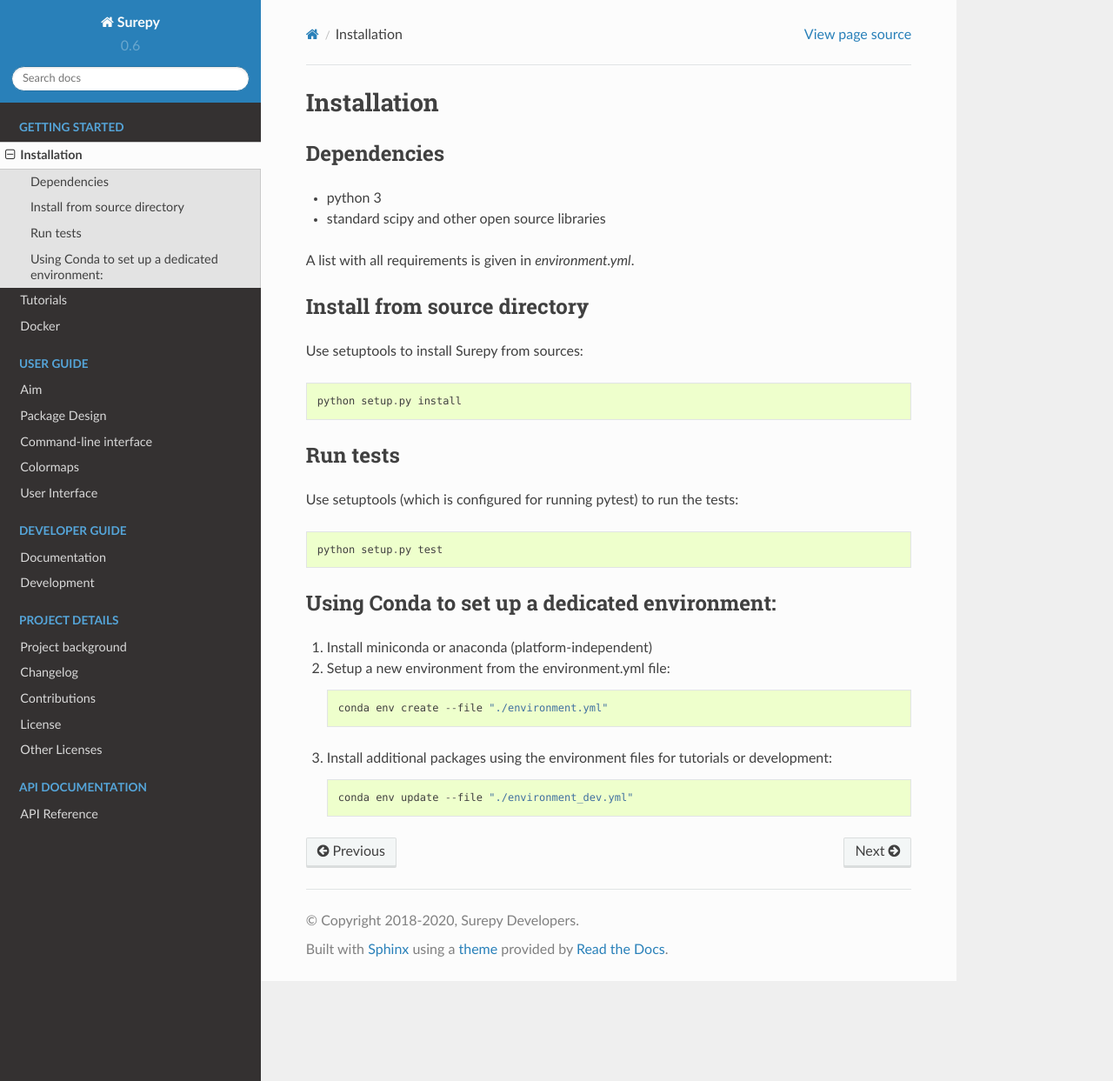
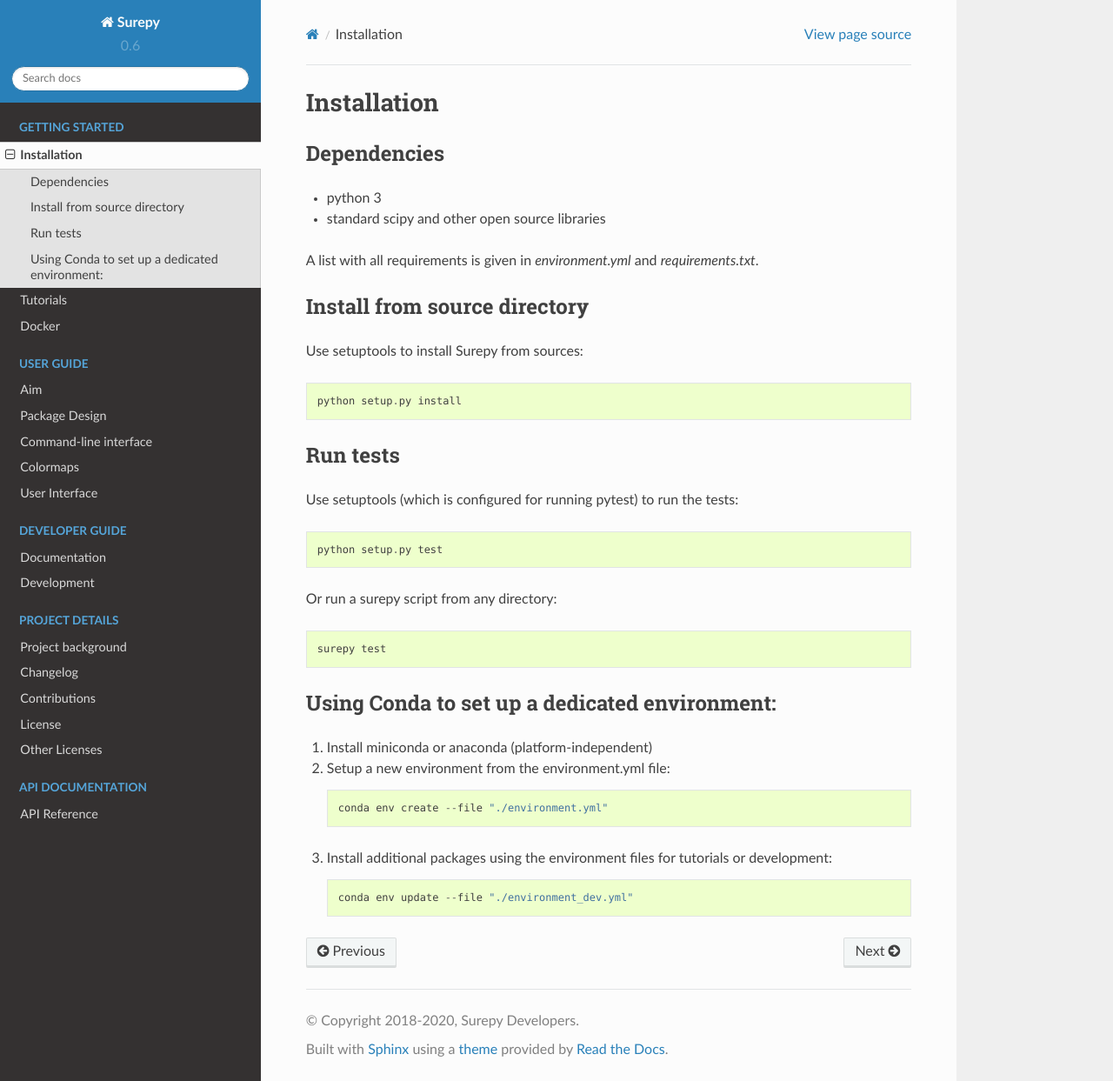
Before and after one commit to super-resolution/Locan, a Sphinx documentation site: the page built from docs/installation.rst, in a window 1280 px wide and 1243 px high. Shown: the whole window at 87% size. Built offline with Sphinx 7.4.7 and the Read the Docs theme 2.0.0, drawn with Linux system fonts in a browser that asks for light colours.

Commit message:
Modify documentation on scripts

```diff
--- a/docs/development.rst
+++ b/docs/development.rst
@@ -20,6 +20,8 @@
 * import pandas as pd
 * import matplotlib as mpl
 * import matplotlib.pyplot as plt
+* import open3d as o3d
+* import networkx as nx
 
 
 Unit tests:
--- a/docs/installation.rst
+++ b/docs/installation.rst
@@ -10,7 +10,7 @@
 * python 3
 * standard scipy and other open source libraries
 
-A list with all requirements is given in `environment.yml`.
+A list with all requirements is given in `environment.yml` and `requirements.txt`.
 
 
 Install from source directory
@@ -28,6 +28,10 @@
 
     python setup.py test
 
+Or run a surepy script from any directory::
+
+    surepy test
+
 
 Using Conda to set up a dedicated environment:
 ------------------------------------------------------------------------------------------
```
Also changed, not shown: 1 other file.
